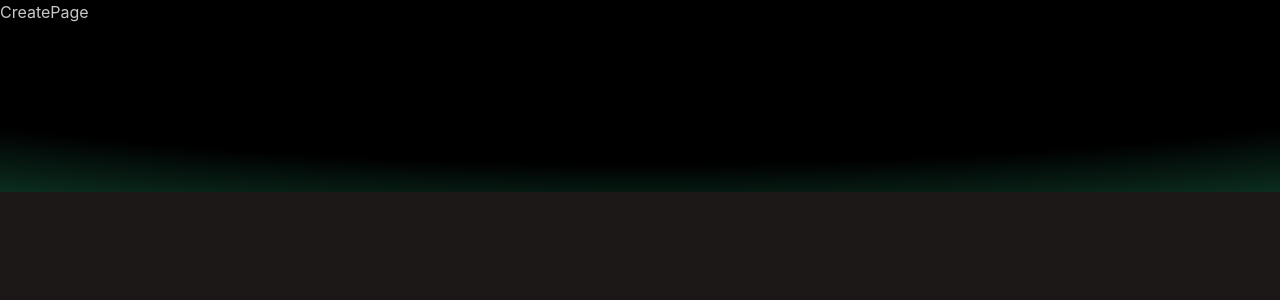
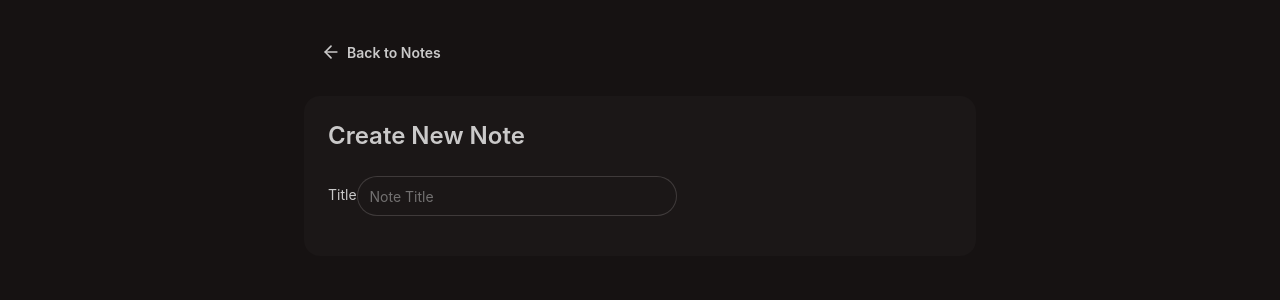
Before and after one commit to brandonmay-dev/jotli, a React (Vite) app in the folder frontend/: page /create in a window 1280 px wide. Shown: the top 300 px of the page. Built offline with nearby package versions, Linux system fonts and the light colour scheme.

Commit message:
Correct mx-auto class to properly center create form

```diff
--- a/frontend/src/pages/CreatePage.jsx
+++ b/frontend/src/pages/CreatePage.jsx
@@ -1,7 +1,47 @@
-import React from "react";
+import React, { useState } from "react";
+import { ArrowLeftIcon } from "lucide-react";
+import { Link } from "react-router-dom";
 
 const CreatePage = () => {
-  return <div>CreatePage</div>;
+  const [title, setTitle] = useState("");
+  const [content, setContent] = useState("");
+  const [loading, setLoading] = useState(false);
+
+  const handleSubmit = () => {};
+
+  return (
+    <div className="min-h-screen bg-base-200">
+      <div className="container mx-auto px-4 py-8">
+        <div className="max-w-2xl mx-auto">
+          <Link to="/" className="btn btn-ghost mb-6">
+            <ArrowLeftIcon className="size-5" />
+            Back to Notes
+          </Link>
+
+          <div className="card bg-base-100">
+            <div className="card-body">
+              <h2 className="card-title text-2xl mb-4">Create New Note</h2>
+              <form onSubmit={handleSubmit}>
+                <div className="form-control mb-4">
+                  <label className="label-text">
+                    <span className="label-text">Title</span>
+                  </label>
+                  <input
+                    type="text"
+                    placeholder="Note Title"
+                    className="input input-bordered"
+                    value={title}
+                    onChange={(e) => setTitle(e.target.value)}
+                    required
+                  />
+                </div>
+              </form>
+            </div>
+          </div>
+        </div>
+      </div>
+    </div>
+  );
 };
 
 export default CreatePage;
```
